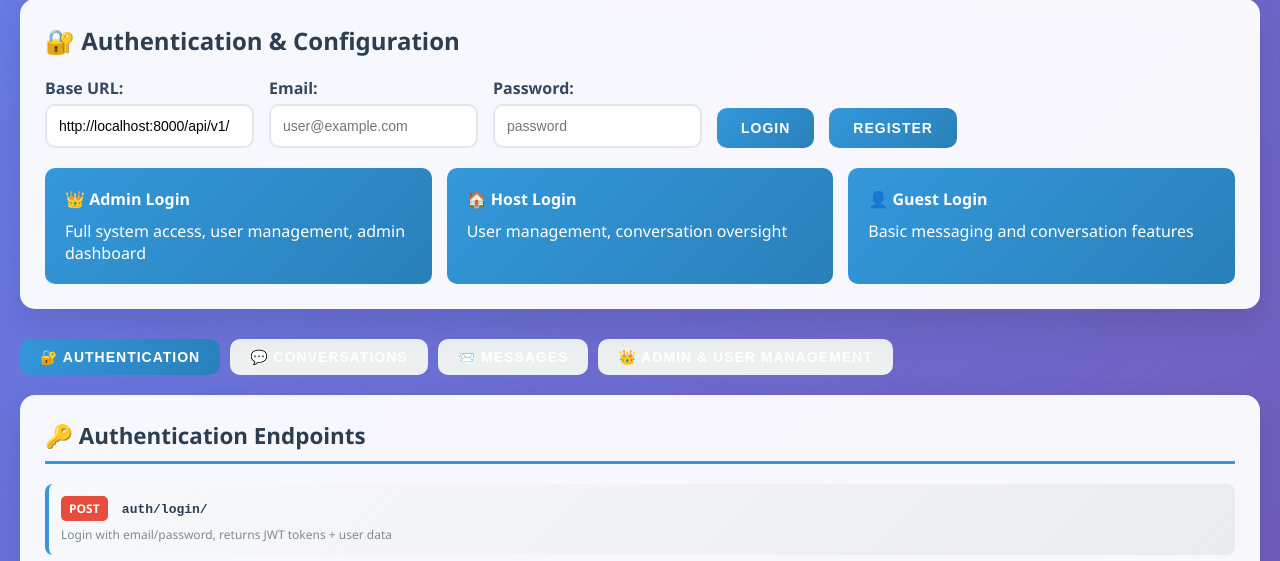
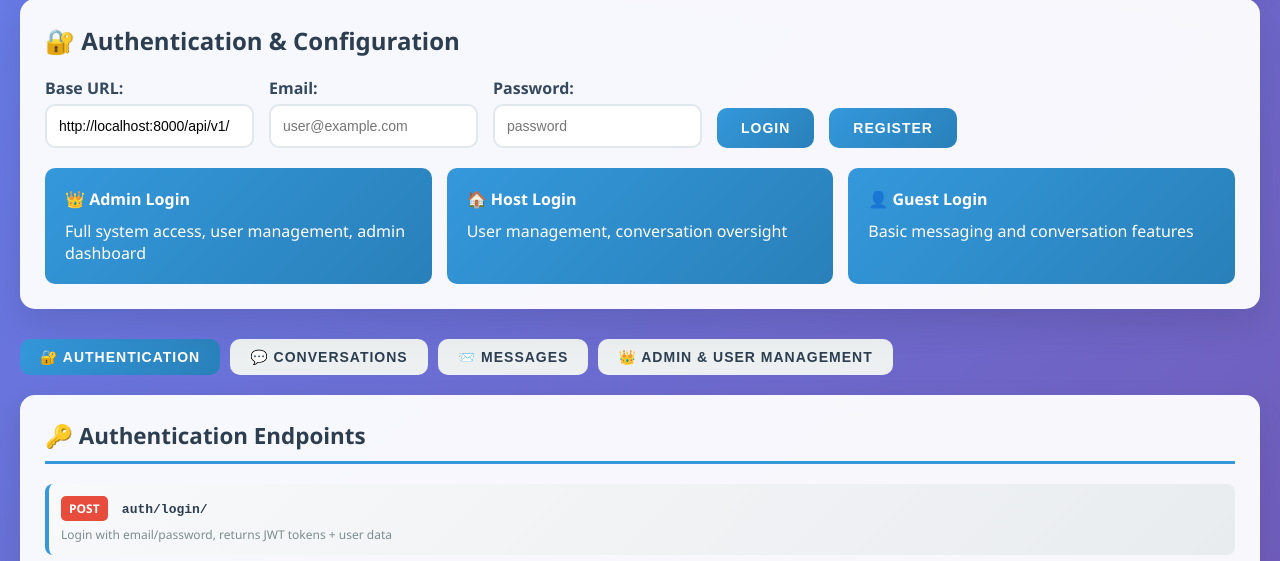
Before and after one commit to brytebee/alx-backend-python, a Django app: page / in a window 1280 px wide. Shown: the part 224-785 px from the top of the page. Run offline with Django 5.2, Linux system fonts and the light colour scheme.

Commit message:
Update docs UI

```diff
--- a/messaging_app/templates/index.html
+++ b/messaging_app/templates/index.html
@@ -298,6 +298,7 @@
         .tab {
             padding: 10px 20px;
             background: #ecf0f1;
+            color: #2c3e50;
             border-radius: 10px;
             cursor: pointer;
             transition: all 0.3s ease;
```
